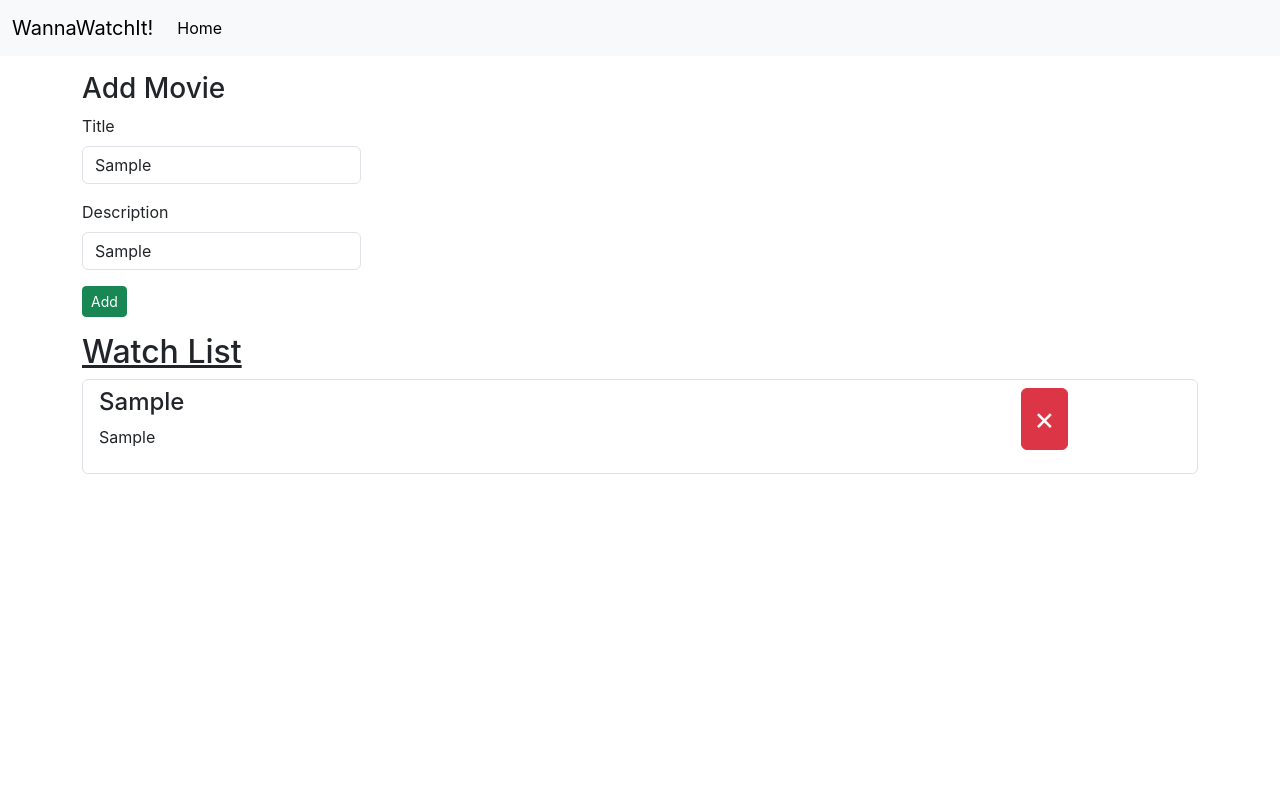
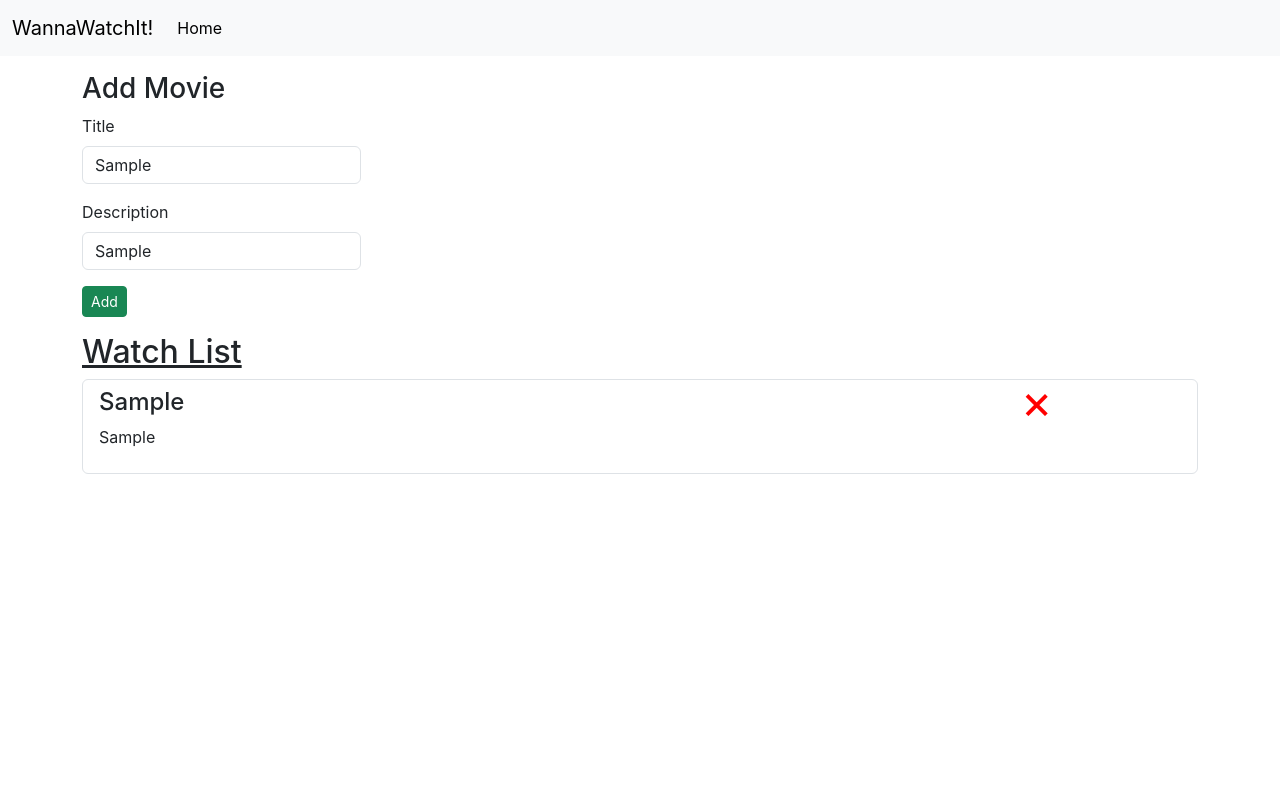
Before and after one commit to VedantUpadhyay/WannaWatchIt, a React (Create React App) app: page / in a window 1280 px wide. Both pictures are taken after typing "Sample", "Sample" into the empty fields and a click on the button "Add". Shown: the top 800 px of the page. Built offline with nearby package versions, Linux system fonts and the light colour scheme.

Commit message:
Revamped delete button of Movie component

```diff
--- a/src/MyComponents/Movie.js
+++ b/src/MyComponents/Movie.js
@@ -2,7 +2,11 @@ import React from "react";
 
 export default function Movie({ movie, onDelete }) {
   let closeBtn = {
-    fontSize: "2rem",
+    fontSize: "3rem",
+    color: "red",
+    lineHeight: "25%",
+    cursor: "pointer",
+    verticalAlign: "middle"
   };
 
   return (
@@ -13,9 +17,7 @@ export default function Movie({ movie, onDelete }) {
           <p>{movie.desc}</p>
         </div>
         <div className="col-md-2">
-          <button style={closeBtn} className="btn btn-danger close" aria-label="Close" onClick={() => onDelete(movie)}>
-            <span aria-hidden="true">&times;</span>
-          </button>
+          <span title="Delete this movie" style={closeBtn} onClick={() => onDelete(movie)}>&times;</span>
           {/* Add drop-down here */}
         </div>
       </div>
```
